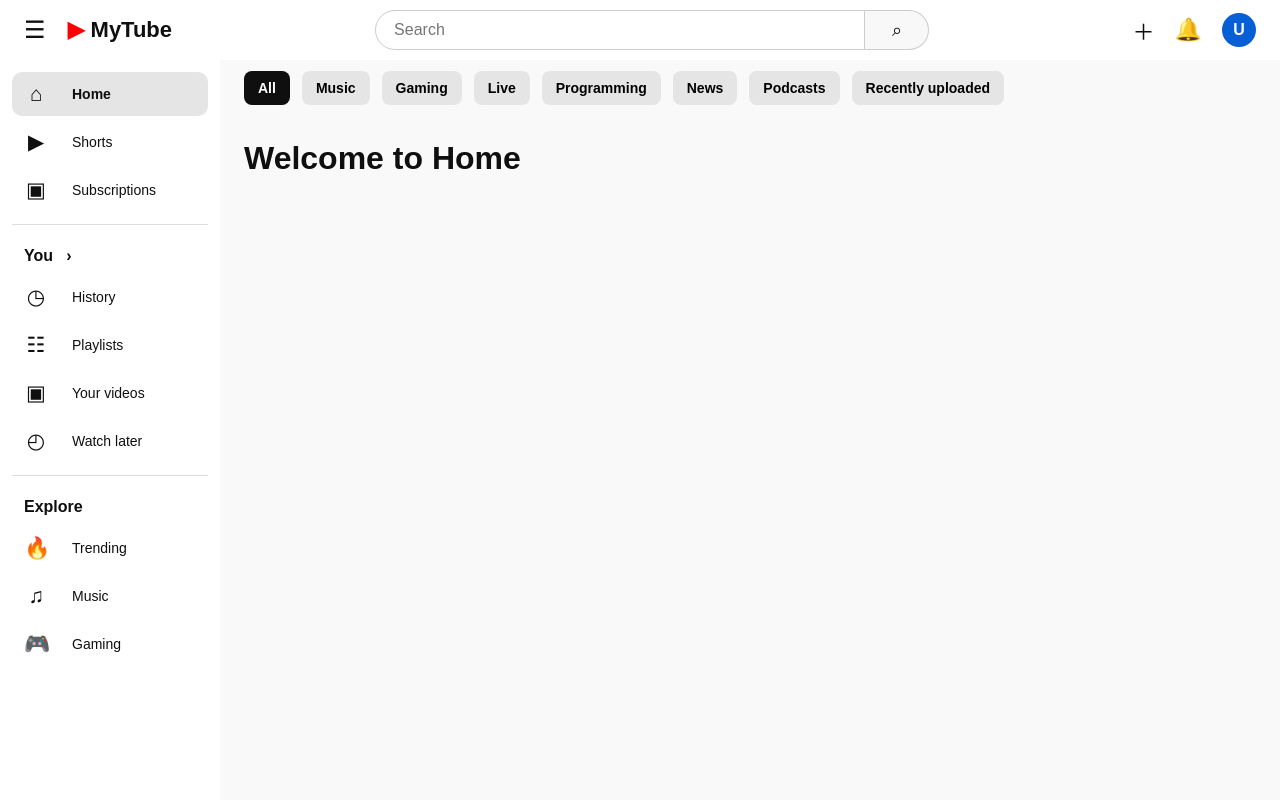
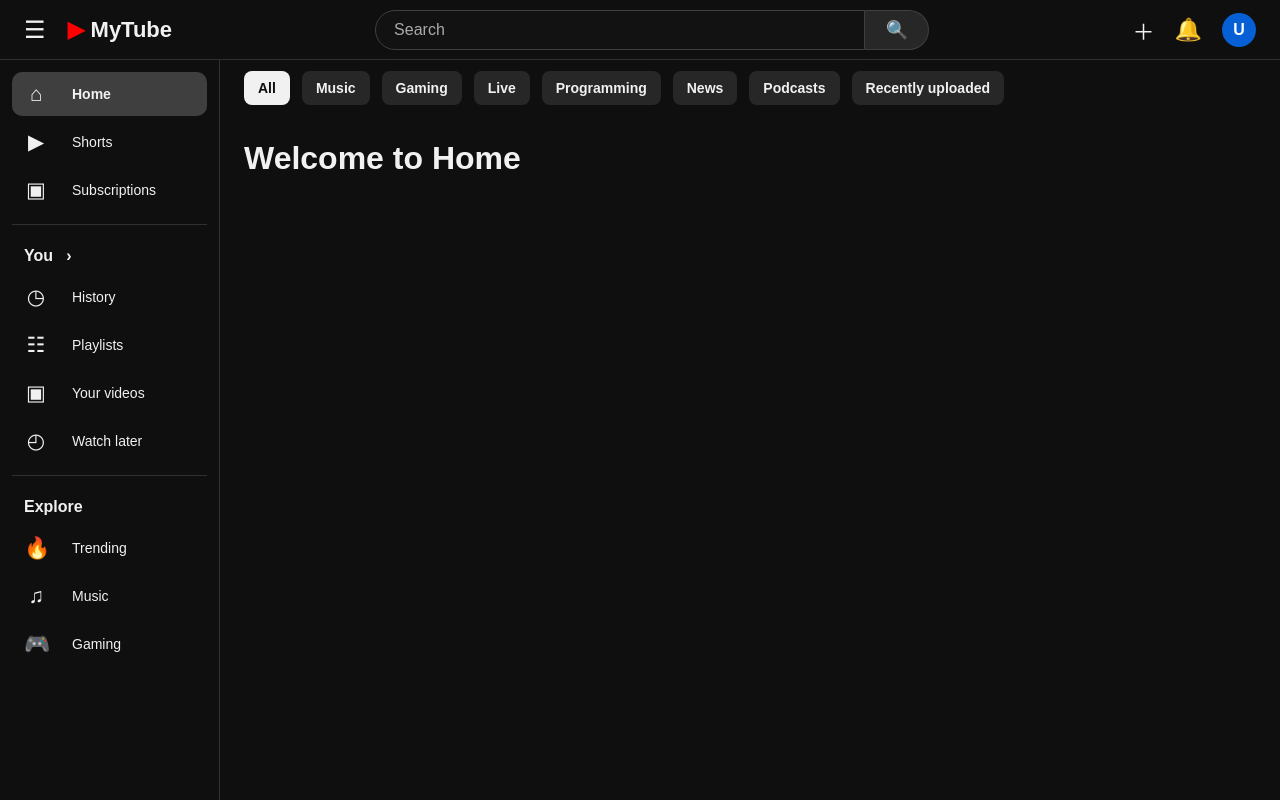
Before and after one commit to UlfathAraIslam/youTubeClone, a Django app: page / in a window 1280 px wide. Run offline with Django 5.2, Linux system fonts and the light colour scheme.

Commit message:
style: improve dark theme for UI

```diff
--- a/main/templates/base.html
+++ b/main/templates/base.html
@@ -8,6 +8,26 @@
     <title>{% block title %}MyTube{% endblock %}</title>
 
 <style>
+    /* =========================
+   1. CSS VARIABLES
+========================= */
+:root {
+    --bg-color: #0f0f0f;
+    --header-color: #0f0f0f;
+    --sidebar-color: #0f0f0f;
+    --text-color: #f1f1f1;
+    --secondary-text: #aaaaaa;
+    --border-color: #303030;
+    --hover-color: #272727;
+    --button-color: #272727;
+    --input-color: #121212;
+    --active-color: #3f3f3f;
+    --brand-color: #ff0000;
+}
+
+/* =========================
+   2. RESET AND GLOBAL STYLE
+========================= */
 * {
     margin: 0;
     padding: 0;
@@ -16,22 +36,26 @@
 
 body {
     font-family: Arial, sans-serif;
-            background: #f9f9f9;
-            color: #0f0f0f;
+    background: var(--bg-color);
+    color: var(--text-color);
 }
 
-        /* Top navigation */
+/* =========================
+   3. HEADER / TOP NAVIGATION
+========================= */
 .header {
     position: fixed;
     top: 0;
     left: 0;
     width: 100%;
     height: 60px;
-            background: white;
+    background: var(--header-color);
+    color: var(--text-color);
     display: flex;
     align-items: center;
     justify-content: space-between;
     padding: 0 24px;
+    border-bottom: 1px solid var(--border-color);
     z-index: 1000;
 }
 
@@ -44,19 +68,23 @@
 .menu {
     font-size: 24px;
     cursor: pointer;
+    color: var(--text-color);
 }
 
 .logo {
     font-size: 22px;
     font-weight: bold;
     white-space: nowrap;
+    color: var(--text-color);
 }
 
 .logo span {
-            color: red;
+    color: var(--brand-color);
 }
 
-        /* Search bar */
+/* =========================
+   4. SEARCH BAR
+========================= */
 .search-box {
     display: flex;
     align-items: center;
@@ -67,24 +95,42 @@
 .search-box input {
     width: 100%;
     height: 40px;
-            border: 1px solid #ccc;
+    background: var(--input-color);
+    color: var(--text-color);
+    border: 1px solid #3f3f3f;
     border-radius: 22px 0 0 22px;
     padding: 0 18px;
     font-size: 16px;
     outline: none;
 }
 
+.search-box input::placeholder {
+    color: var(--secondary-text);
+}
+
+.search-box input:focus {
+    border-color: #1c62b9;
+}
+
 .search-box button {
     height: 40px;
     min-width: 64px;
-            border: 1px solid #ccc;
+    border: 1px solid #3f3f3f;
     border-left: none;
     border-radius: 0 22px 22px 0;
-            background: #f8f8f8;
+    background: var(--button-color);
+    color: var(--text-color);
     font-size: 18px;
     cursor: pointer;
 }
 
+.search-box button:hover {
+    background: var(--active-color);
+}
+
+/* =========================
+   5. RIGHT HEADER
+========================= */
 .right-header {
     display: flex;
     align-items: center;
@@ -94,6 +140,11 @@
 .header-icon {
     font-size: 22px;
     cursor: pointer;
+    color: var(--text-color);
+}
+
+.header-icon:hover {
+    opacity: 0.8;
 }
 
 .profile {
@@ -108,16 +159,20 @@
     font-weight: bold;
 }
 
-        /* Left sidebar */
+/* =========================
+   6. LEFT SIDEBAR
+========================= */
 .sidebar {
     position: fixed;
     top: 60px;
     left: 0;
     width: 220px;
     height: calc(100vh - 60px);
-            background: white;
+    background: var(--sidebar-color);
+    color: var(--text-color);
     padding: 12px;
     overflow-y: auto;
+    border-right: 1px solid var(--border-color);
 }
 
 .sidebar a {
@@ -129,16 +184,17 @@
     margin-bottom: 4px;
     border-radius: 10px;
     text-decoration: none;
-            color: #0f0f0f;
+    color: var(--text-color);
     font-size: 14px;
+    transition: background 0.2s;
 }
 
 .sidebar a:hover {
-            background: #e5e5e5;
+    background: var(--hover-color);
 }
 
 .sidebar a.active {
-            background: #e5e5e5;
+    background: var(--active-color);
     font-weight: bold;
 }
 
@@ -150,22 +206,29 @@
 
 .sidebar hr {
     border: none;
-            border-top: 1px solid #ddd;
+    border-top: 1px solid var(--border-color);
     margin: 12px 0;
 }
 
 .sidebar h4 {
     padding: 10px 12px;
     font-size: 16px;
+    color: var(--text-color);
 }
 
-        /* Main content */
+/* =========================
+   7. MAIN CONTENT
+========================= */
 .main {
     margin-left: 220px;
     padding-top: 60px;
+    min-height: 100vh;
+    background: var(--bg-color);
 }
 
-        /* Category filters */
+/* =========================
+   8. CATEGORY FILTERS
+========================= */
 .categories {
     position: fixed;
     top: 60px;
@@ -176,36 +239,80 @@
     align-items: center;
     gap: 12px;
     padding: 0 24px;
-            background: #f9f9f9;
+    background: var(--bg-color);
     overflow-x: auto;
     white-space: nowrap;
     z-index: 900;
+    scrollbar-width: none;
+}
+
+.categories::-webkit-scrollbar {
+    display: none;
 }
 
 .categories button {
     border: none;
     border-radius: 8px;
     padding: 9px 14px;
-            background: #e5e5e5;
+    background: var(--button-color);
+    color: var(--text-color);
     font-size: 14px;
     font-weight: 600;
     cursor: pointer;
+    transition: background 0.2s;
 }
 
 .categories button.active,
 .categories button:hover {
-            background: #0f0f0f;
-            color: white;
+    background: var(--text-color);
+    color: var(--bg-color);
 }
 
-        /* Dynamic Django content */
+/* =========================
+   9. DYNAMIC DJANGO CONTENT
+========================= */
 main {
     padding: 24px;
     margin-top: 56px;
     min-height: calc(100vh - 116px);
+    background: var(--bg-color);
+    color: var(--text-color);
 }
 
-        /* Responsive layout */
+/* General content styling */
+main h1,
+main h2,
+main h3,
+main h4,
+main p,
+main label {
+    color: var(--text-color);
+}
+
+main a {
+    color: #3ea6ff;
+}
+
+main input,
+main textarea,
+main select {
+    background: var(--input-color);
+    color: var(--text-color);
+    border: 1px solid var(--border-color);
+}
+
+main input::placeholder,
+main textarea::placeholder {
+    color: var(--secondary-text);
+}
+
+main button {
+    cursor: pointer;
+}
+
+/* =========================
+   10. RESPONSIVE: TABLETS
+========================= */
 @media (max-width: 900px) {
     .sidebar {
         width: 76px;
@@ -248,6 +355,9 @@
     }
 }
 
+/* =========================
+   11. RESPONSIVE: MOBILE
+========================= */
 @media (max-width: 600px) {
     .header {
         padding: 0 12px;
@@ -313,7 +423,7 @@
                 placeholder="Search"
                 aria-label="Search videos"
             >
-            <button type="submit" aria-label="Search">⌕</button>
+            <button type="submit" aria-label="Search">🔍</button>
         </form>
 
         <div class="right-header">
```
Lines whose indentation alone changed are shown as unchanged.
